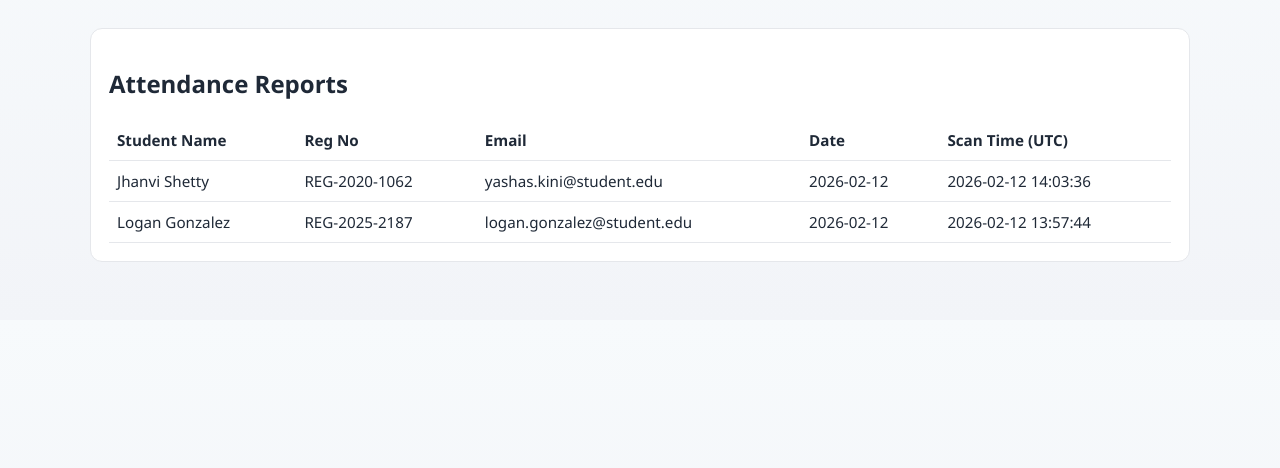
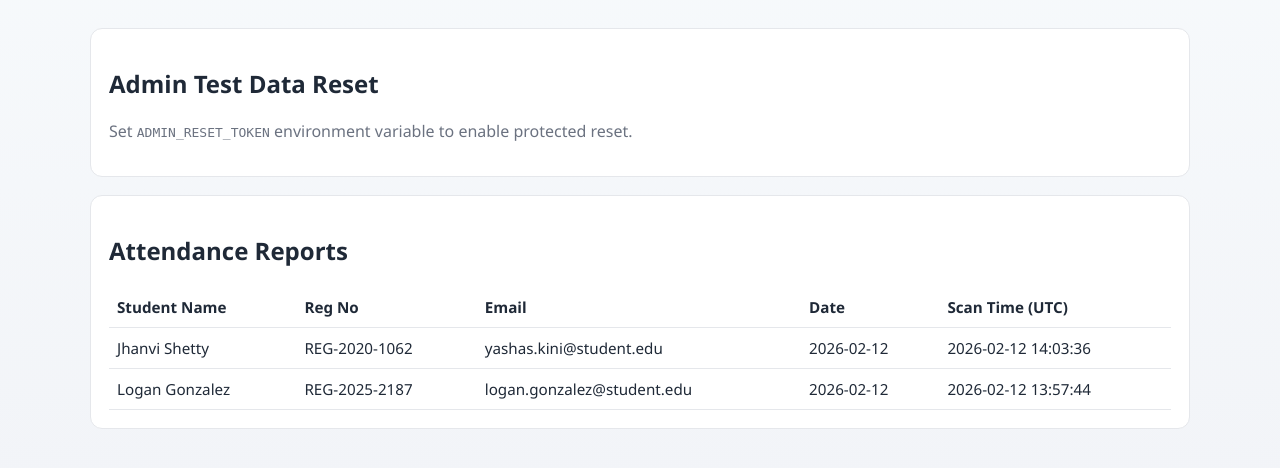
Before and after one commit to UtsavMishra0910/icreateqr, a FastAPI app: page /reports in a window 1280 px wide. Shown: the part 115-583 px from the top of the page. Run offline with FastAPI, Linux system fonts and the light colour scheme; data comes from the database, SQL or seed files in the repository; some libraries are stand-ins or nearby versions.

Commit message:
feat: add protected admin reset tool in reports page

```diff
--- a/app/config.py
+++ b/app/config.py
@@ -12,6 +12,7 @@ if DATABASE_URL.startswith("postgres://"):
     # Render may provide postgres://, but SQLAlchemy expects postgresql://
     DATABASE_URL = DATABASE_URL.replace("postgres://", "postgresql+psycopg2://", 1)
 SECRET_KEY = os.getenv("SECRET_KEY", "dev-secret-key")
+ADMIN_RESET_TOKEN = os.getenv("ADMIN_RESET_TOKEN", "")
 
 UPLOAD_DIR = Path(os.getenv("UPLOAD_DIR", BASE_DIR / "uploads"))
 QR_DIR = Path(os.getenv("QR_DIR", BASE_DIR / "qrcodes"))
--- a/app/main.py
+++ b/app/main.py
@@ -8,7 +8,7 @@ from fastapi.templating import Jinja2Templates
 from sqlalchemy.exc import IntegrityError
 from sqlalchemy.orm import Session
 
-from app.config import BASE_DIR, UPLOAD_DIR
+from app.config import ADMIN_RESET_TOKEN, BASE_DIR, UPLOAD_DIR
 from app.database import Base, engine, get_db
 from app.models import Attendance, Student
 from app.services import build_qr_zip, generate_qr, read_students_dataframe, upsert_students
@@ -141,4 +141,32 @@ def reports_page(request: Request, db: Session = Depends(get_db)):
         .order_by(Attendance.scan_time.desc())
         .all()
     )
-    return templates.TemplateResponse("reports.html", {"request": request, "rows": rows})
+    return templates.TemplateResponse(
+        "reports.html",
+        {
+            "request": request,
+            "rows": rows,
+            "admin_reset_enabled": bool(ADMIN_RESET_TOKEN),
+        },
+    )
+
+
+@app.post("/admin/clear-test-data")
+def clear_test_data(
+    token: str = Form(...),
+    scope: str = Form("attendance"),
+    db: Session = Depends(get_db),
+):
+    if not ADMIN_RESET_TOKEN:
+        raise HTTPException(status_code=403, detail="Admin reset is disabled")
+    if token != ADMIN_RESET_TOKEN:
+        raise HTTPException(status_code=403, detail="Invalid admin token")
+
+    if scope not in {"attendance", "all"}:
+        raise HTTPException(status_code=400, detail="Invalid scope")
+
+    db.query(Attendance).delete()
+    if scope == "all":
+        db.query(Student).delete()
+    db.commit()
+    return RedirectResponse(url="/reports", status_code=303)
--- a/render.yaml
+++ b/render.yaml
@@ -12,6 +12,8 @@ services:
           property: connectionString
       - key: SECRET_KEY
         generateValue: true
+      - key: ADMIN_RESET_TOKEN
+        generateValue: true
       - key: UPLOAD_DIR
         value: uploads
       - key: QR_DIR
--- a/templates/reports.html
+++ b/templates/reports.html
@@ -1,5 +1,22 @@
 {% extends "base.html" %}
 {% block content %}
+<section class="card">
+    <h2>Admin Test Data Reset</h2>
+    {% if admin_reset_enabled %}
+    <p class="muted">Use your admin token to clear test data after QA.</p>
+    <form class="upload-form" method="post" action="/admin/clear-test-data">
+        <input type="password" name="token" placeholder="Admin reset token" required />
+        <select name="scope" required>
+            <option value="attendance">Clear Attendance Only</option>
+            <option value="all">Clear Students + Attendance</option>
+        </select>
+        <button class="btn ghost" type="submit" onclick="return confirm('Are you sure you want to clear selected data?')">Clear Data</button>
+    </form>
+    {% else %}
+    <p class="muted">Set <code>ADMIN_RESET_TOKEN</code> environment variable to enable protected reset.</p>
+    {% endif %}
+</section>
+
 <section class="card">
     <h2>Attendance Reports</h2>
     <div class="table-wrap">
```
Also changed, not shown: README.md, 1 other file.
